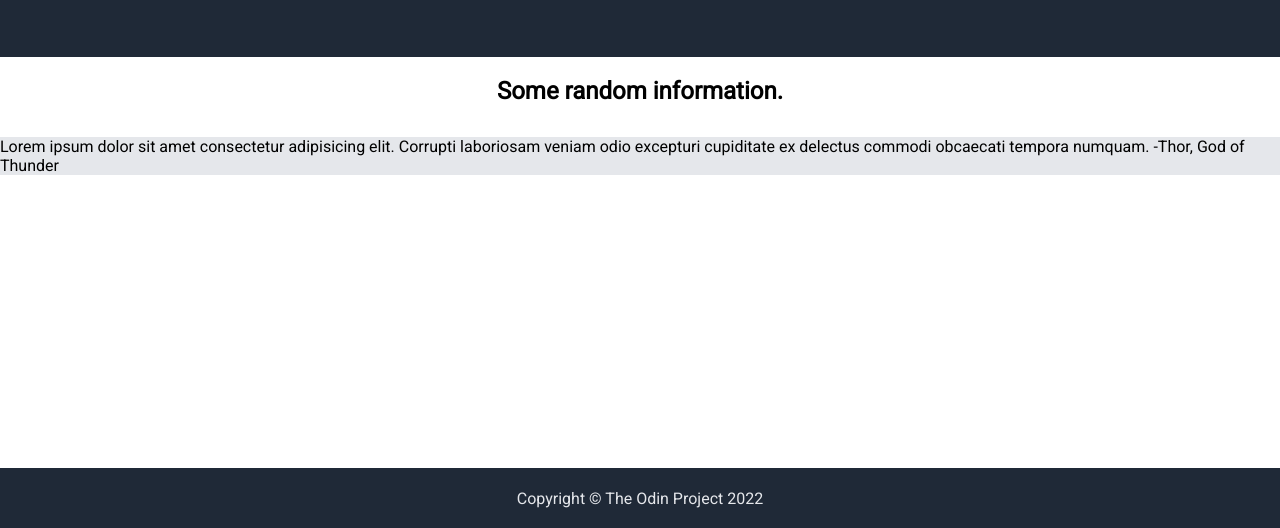
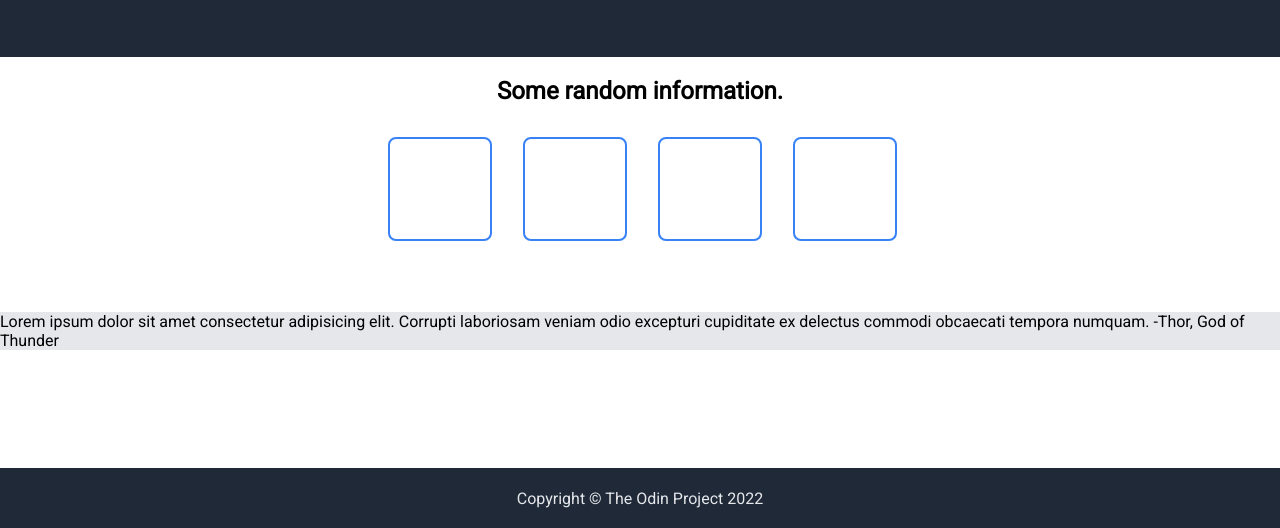
Before and after one commit to jamesg8025/landing-page, a plain HTML site: page index.html in a window 1280 px wide. Shown: the part 272-800 px from the top of the page. Drawn offline with Linux system fonts and the light colour scheme.

Commit message:
Add img placeholder squares to second container

```diff
--- a/style.css
+++ b/style.css
@@ -102,6 +102,24 @@ button {
     margin-bottom: 32px;
 }
 
+.cards-container {
+    display: flex;
+    justify-content: center;
+    gap: 35px;
+}
+
+.square {
+    border-radius: 8px;
+    border: 2px solid #3882F6;
+    background-color: white;
+    width: 100px;
+    height: 100px;
+}
+
+.card {
+    width: 100px;
+    height: 175px;
+}
 
 .footer {
     height: 60px;
```
Also changed, not shown: index.html (+1 -0 lines).
